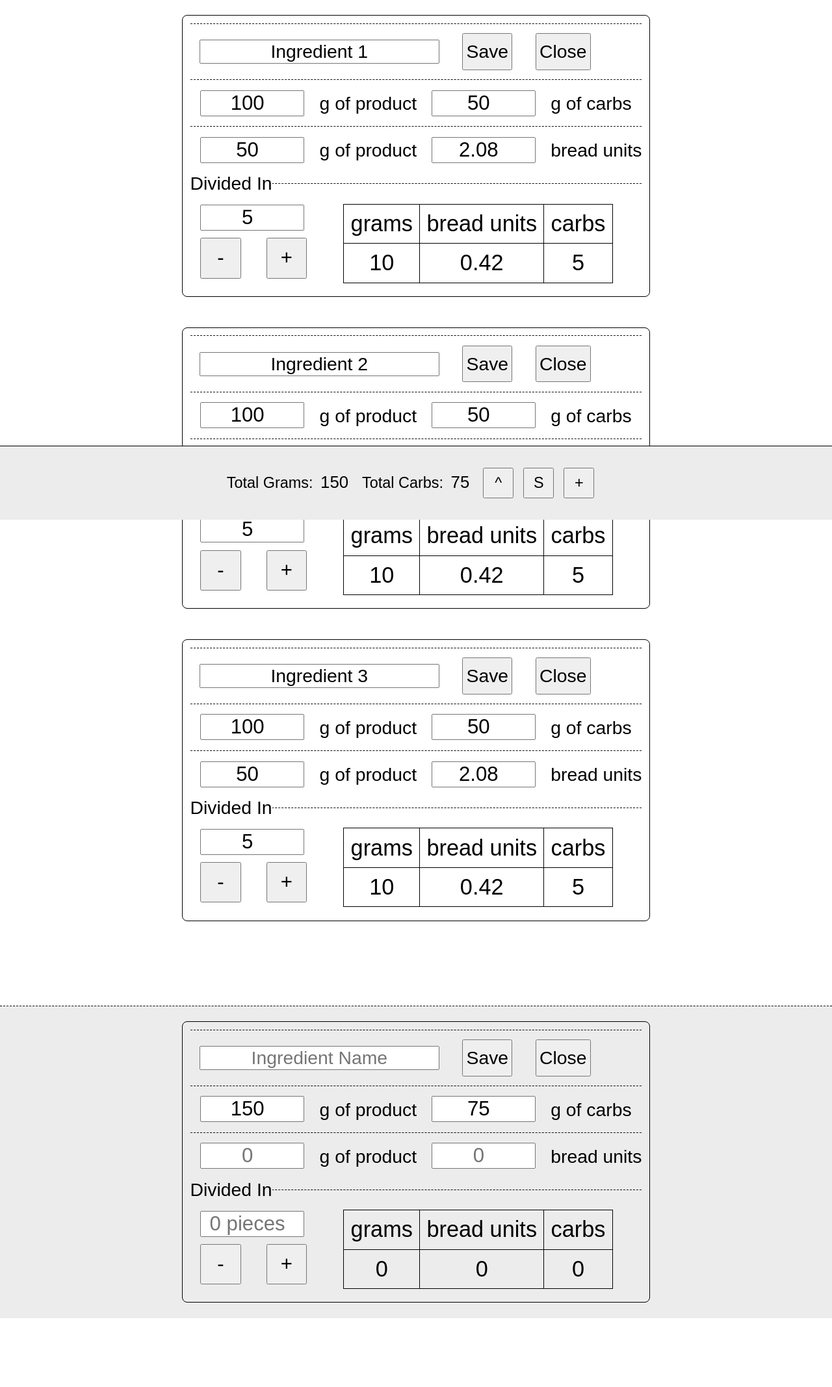
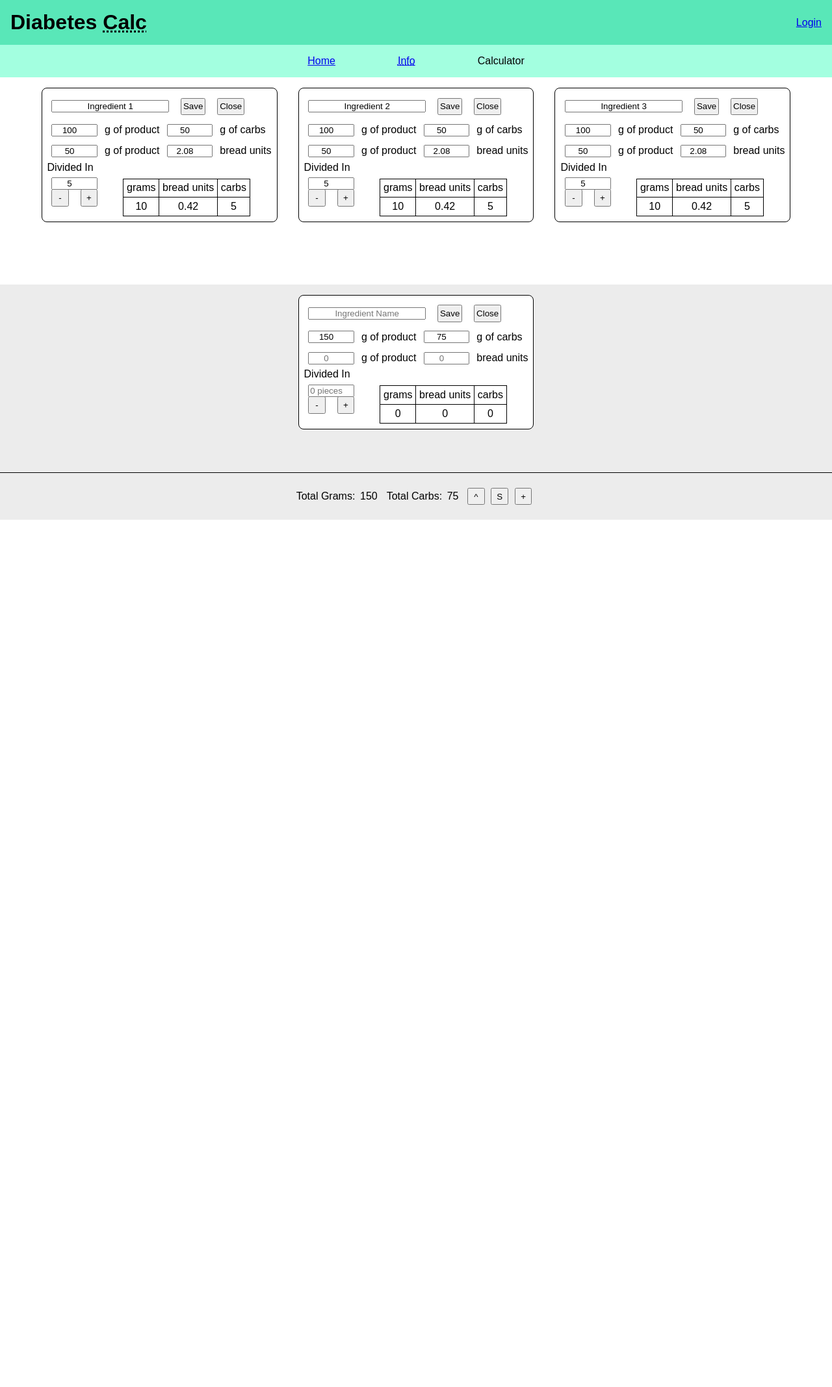
Before and after one commit to tona999/TecWeb-Progetto, a PHP site: page /calculator.html in a window 1280 px wide. Shown: the whole page at 65% size. After the commit the page ends 800 px from the top, so only its background shows below. Run offline with PHP 8.4, Linux system fonts and the light colour scheme.

Commit message:
WIP page style, added structure to the calculator

```diff
--- a/calculator.html
+++ b/calculator.html
@@ -1,13 +1,33 @@
 <!DOCTYPE html>
 <head>
+    <meta charset="UTF-8">
+    <meta name="viewport" content="width=device-width, initial-scale=1.0">
 	<script src="js/Calculator.js"></script>
 	<script src="js/MathUtilities.js"></script>
 	<script src="js/Receipt.js"></script>
 	<script src="js/Ingredient.js"></script>
 	<link rel="stylesheet" type="text/css" href="styles/calculator.css">
+	<link rel="stylesheet" href="styles/style.css">
 </head>
 
 <body onload="start()">
+    <header>
+        <!-- Top bar -->
+        <h1> Diabetes <abbr title="Calculator">Calc</abbr> </h1>
+        <a href="login.html"> Login </a>
+    </header>
+
+    <menu>
+        <!-- Menu (Bottom bar, nella visualizzazione mobile) -->
+        <ul>
+            <li><a href="index.html">Home</a></li>
+            <li><a href="info.html"><abbr title="Informations"> Info </abbr></a></li>
+            <li>Calculator</li>
+        </ul>
+    </menu>
+
+
+	<main>
 		<div id="receipt"></div>
 
 		<div id="controlPanel">
@@ -84,6 +104,7 @@
 
 			</fieldset>
 		</form>
+	</main>
+</body>
 
-</body>
 </html>
--- a/styles/calculator.css
+++ b/styles/calculator.css
@@ -1,6 +1,6 @@
 *{
     font-family: sans-serif;
-    font-size: 1.1em; /*otherwise too small for phones*/
+    /*font-size: 1.1em; /*otherwise too small for phones*/
     margin: 0;
     padding: 0;
 }
@@ -15,16 +15,15 @@
 /*** INGREDIENT ***/
 
     form{
+        margin: 1em;
+        padding: .5em;
         border: 1px solid black;
+        background-color: white;
         border-radius: 8px;
-        padding: .5em;
-        margin: 1em;
         max-width: max-content;
-        min-width: 28em;
     }
     fieldset{
         border: none;
-        border-top: 1px dashed black;
     }
 
     /* Label and inputs inside ingredients */
@@ -102,7 +101,7 @@
 
 /*Receipt View*/
 #receiptView{
-    margin-bottom: 5em;
+    padding-bottom: 5em;
     background-color: #ECECEC;
 }
 
--- a/styles/style.css
+++ b/styles/style.css
@@ -26,13 +26,9 @@ menu ul li{
     margin: 0 3em 0 3em;
 }
 
-main{
-    padding: 1em;
-}
 main a{
     display: block;
 }
-main *{
-    margin-top: .5em;
-    margin-bottom: .5em;
+main p, main h1, main h2, main a{
+    margin:1em;
 }
```
Lines whose indentation alone changed are shown as unchanged.
